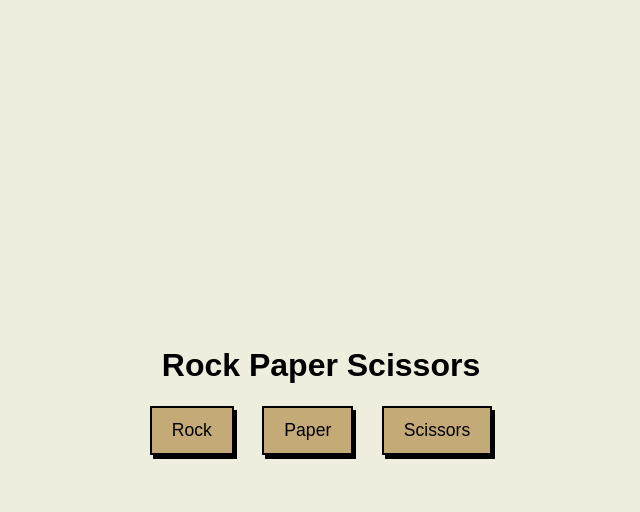
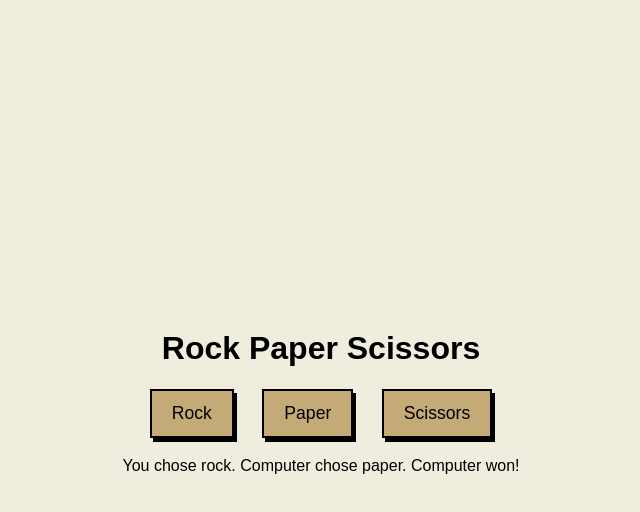
Before and after one commit to alok-38/I-Code-This, a plain HTML site: page functional-tutorials/rock_paper_scissors/index.html in a window 1280 px wide. Both pictures are taken after a click on the button "Rock". Shown: the whole page, without its empty margins (319-959 px from the left). Drawn offline with Linux system fonts and the light colour scheme.

Commit message:
Implementing the rock paper scissors game

```diff
--- a/functional-tutorials/rock_paper_scissors/app.js
+++ b/functional-tutorials/rock_paper_scissors/app.js
@@ -0,0 +1,38 @@
+const resultElement = document.getElementById('result');
+
+// Choices
+const choices = ['rock', 'paper', 'scissors'];
+
+// Computer makes a random choice
+function computerChoice() {
+    const randomIndex = Math.floor(Math.random() * 3);
+    return choices[randomIndex];
+}
+
+// Determine the result
+function getResult(playerChoice, compChoice) {
+    if (playerChoice === compChoice) {
+        return 'It\'s a tie!';
+    } else if (
+        (playerChoice === 'rock' && compChoice === 'scissors') ||
+        (playerChoice === 'scissors' && compChoice === 'paper') ||
+        (playerChoice === 'paper' && compChoice === 'rock')
+    ) {
+        return 'You won!';
+    } else {
+        return 'Computer won!';
+    }
+}
+
+// Handle the player's choice
+function handleChoice(playerChoice) {
+    const compChoice = computerChoice();
+    const result = getResult(playerChoice, compChoice);
+
+    resultElement.textContent = `You chose ${playerChoice}. Computer chose ${compChoice}. ${result}`;
+}
+
+// Event listeners for the buttons
+document.getElementById('rock').addEventListener('click', () => handleChoice('rock'));
+document.getElementById('paper').addEventListener('click', () => handleChoice('paper'));
+document.getElementById('scissors').addEventListener('click', () => handleChoice('scissors'));
--- a/functional-tutorials/rock_paper_scissors/index.html
+++ b/functional-tutorials/rock_paper_scissors/index.html
@@ -17,6 +17,7 @@
             <button class="choice" id="paper">Paper</button>
             <button class="choice" id="scissors">Scissors</button>
         </div>
+        <p id="result"></p>
     </main>
 </body>
 
```
